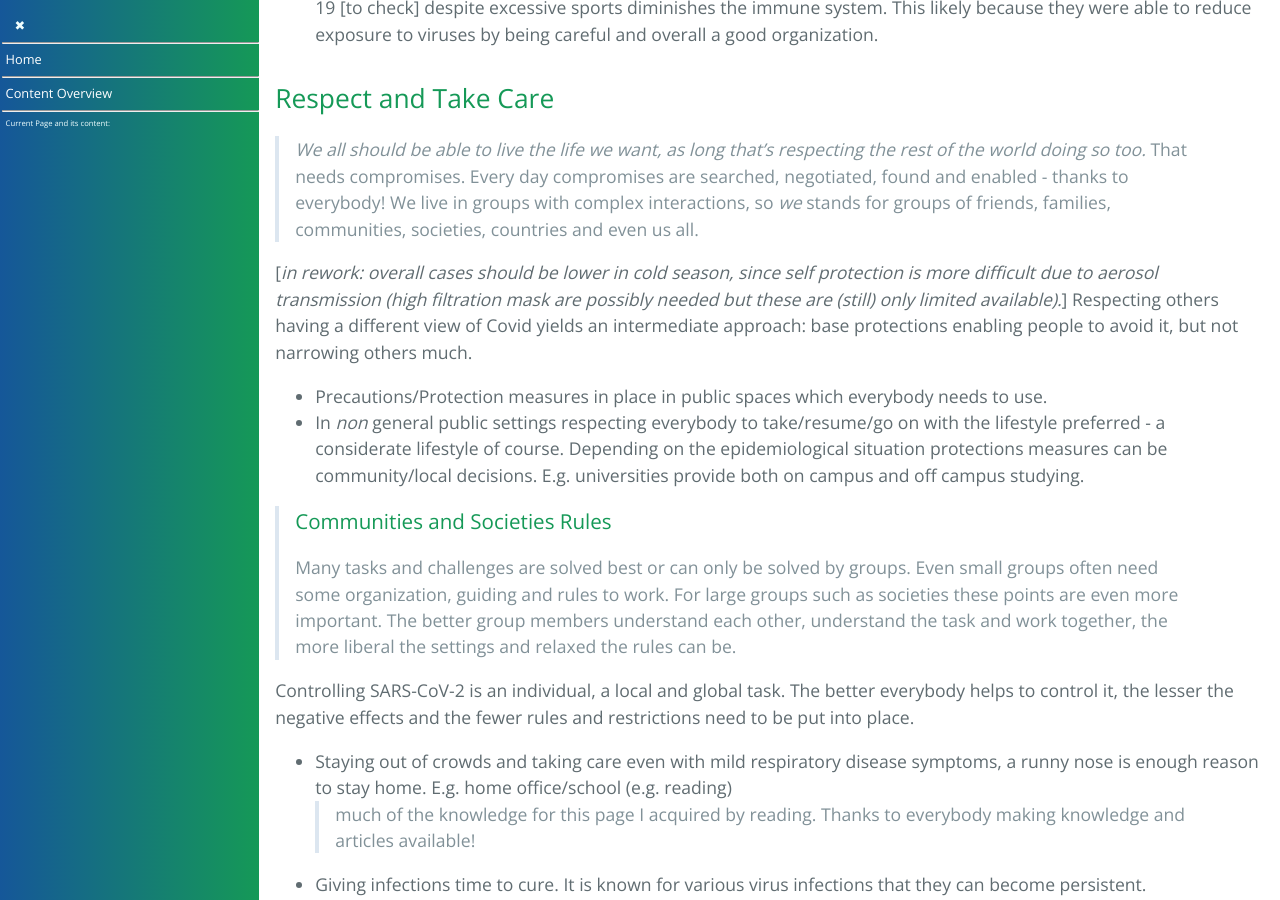
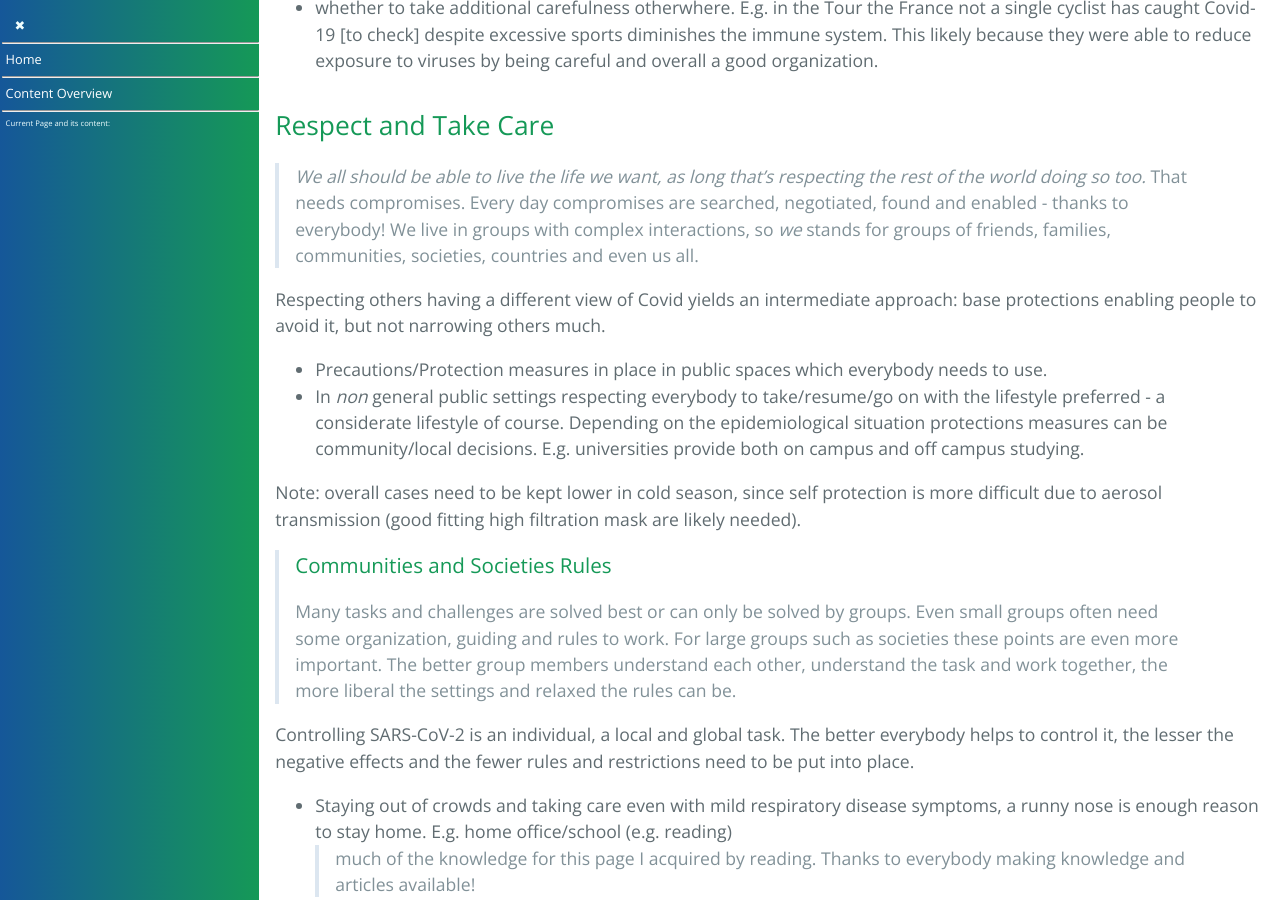
Before and after one commit to forestgrape/coronavirus, a Jekyll site: the page built from 1_introduction/suggestions_and_tips.md, in a window 1280 px wide and 900 px high, scrolled down 4483 px. Built offline with Jekyll 4.4.1, drawn with Linux system fonts in a browser that asks for light colours; our own code applies the rules of GitHub Pages for plain Markdown files; some of the changed text lies outside the part shown.

Commit message:
formulations

```diff
--- a/1_introduction/suggestions_and_tips.md
+++ b/1_introduction/suggestions_and_tips.md
@@ -80,7 +81,7 @@ In brief: Think ahead. To reduce the infection possibilities keep some distance
 
 * ### Transport
   * Cars: Considering, that many people, especially children, will and should go outside right where they live, limited use of cars in cities is polite - it's nicer and safer with light traffic.
-  * Public transport: Masks, distance if possible and ventilation
+  * Public transport: Masks, distance if possible and ventilation.
 
 
 
@@ -113,11 +114,12 @@ Keeping benefits and risks in mind:
 ## Respect and Take Care
 > *We all should be able to live the life we want, as long that's respecting the rest of the world doing so too.* That needs compromises. Every day compromises are searched, negotiated, found and enabled - thanks to everybody! We live in groups with complex interactions, so *we* stands for groups of friends, families, communities, societies, countries and even us all.
 
-[*in rework: overall cases should be lower in cold season, since self protection is more difficult due to aerosol transmission (high filtration mask are possibly needed but these are (still) only limited available).*]
 Respecting others having a different view of Covid yields an intermediate approach: base protections enabling people to avoid it, but not narrowing others much.
 
 * Precautions/Protection measures in place in public spaces which everybody needs to use.
 * In *non* general public settings respecting everybody to take/resume/go on with the lifestyle preferred - a considerate lifestyle of course. Depending on the epidemiological situation protections measures can be community/local decisions. E.g. universities provide both on campus and off campus studying.
+
+Note: overall cases need to be kept lower in cold season, since self protection is more difficult due to aerosol transmission (good fitting high filtration mask are likely needed).
 
 > ### Communities and Societies Rules
 > Many tasks and challenges are solved best or can only be solved by groups. Even small groups often need some organization, guiding and rules to work. For large groups such as societies these points are even more important. The better group members understand each other, understand the task and work together, the more liberal the settings and relaxed the rules can be.
```
Also changed, not shown: other parts of 1_introduction/suggestions_and_tips.md (+3 -2 lines).
